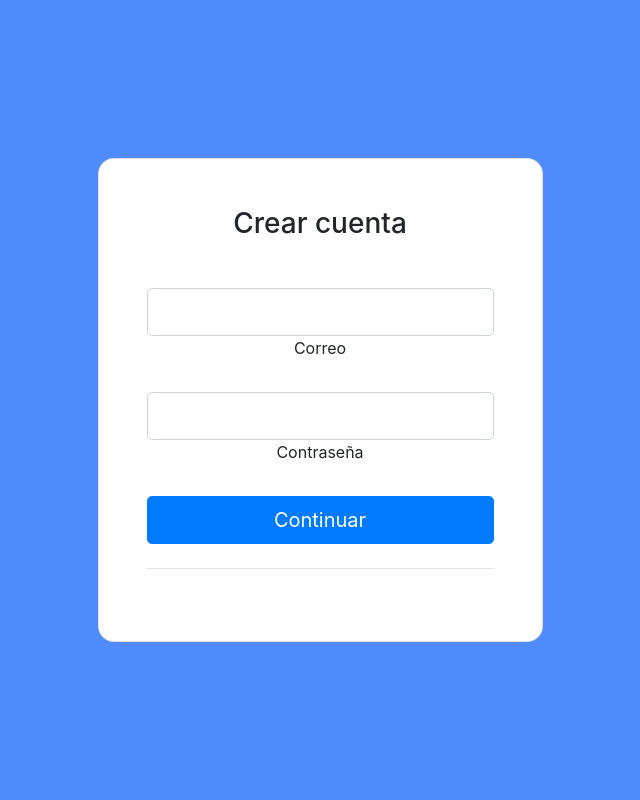
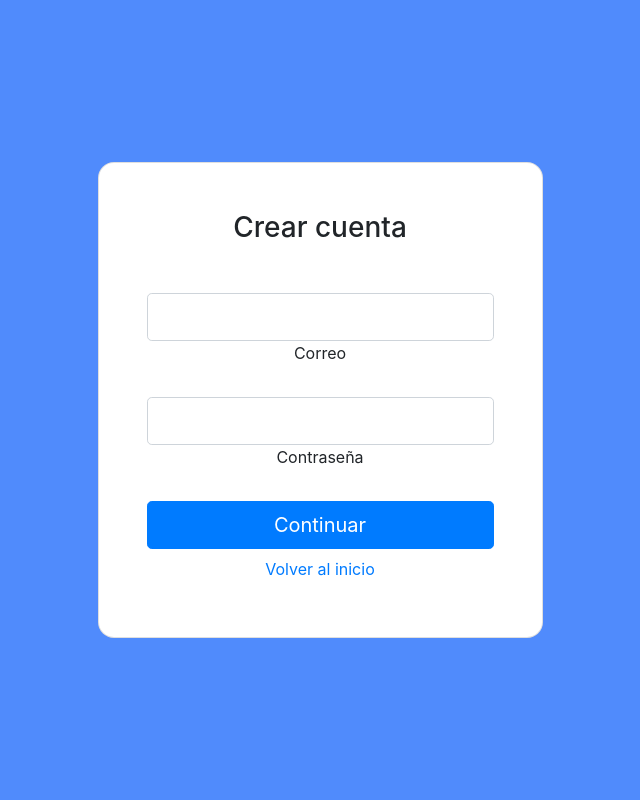
Before and after one commit to EduardoGZ18100184/ProyectoVeterinaria, a Flask app: page /auth/registro in a window 1280 px wide. Shown: the whole page, without its empty margins (320-960 px from the left). Run offline with Flask 2, Linux system fonts and the light colour scheme; some libraries are stand-ins or nearby versions.

Commit message:
Agregando botones Home

```diff
--- a/templates/login.html
+++ b/templates/login.html
@@ -30,8 +30,10 @@
                   </div>
 
                   <button class="btn btn-primary btn-lg btn-block" type="submit">Iniciar Sesión</button>
+
                 </form>
 
+                <a class="nav-link font-color-general mr-3 ml-3" href="http://127.0.0.1:5000/">Volver al inicio</a>
                 </div>
               </div>
             </div>
--- a/templates/registro.html
+++ b/templates/registro.html
@@ -32,7 +32,8 @@
                   <button class="btn btn-primary btn-lg btn-block" type="submit">Continuar</button>
 
                   </form>
-                  <hr class="my-4">
+
+                  <a class="nav-link font-color-general mr-3 ml-3" href="http://127.0.0.1:5000/">Volver al inicio</a>
 
 
 
```
